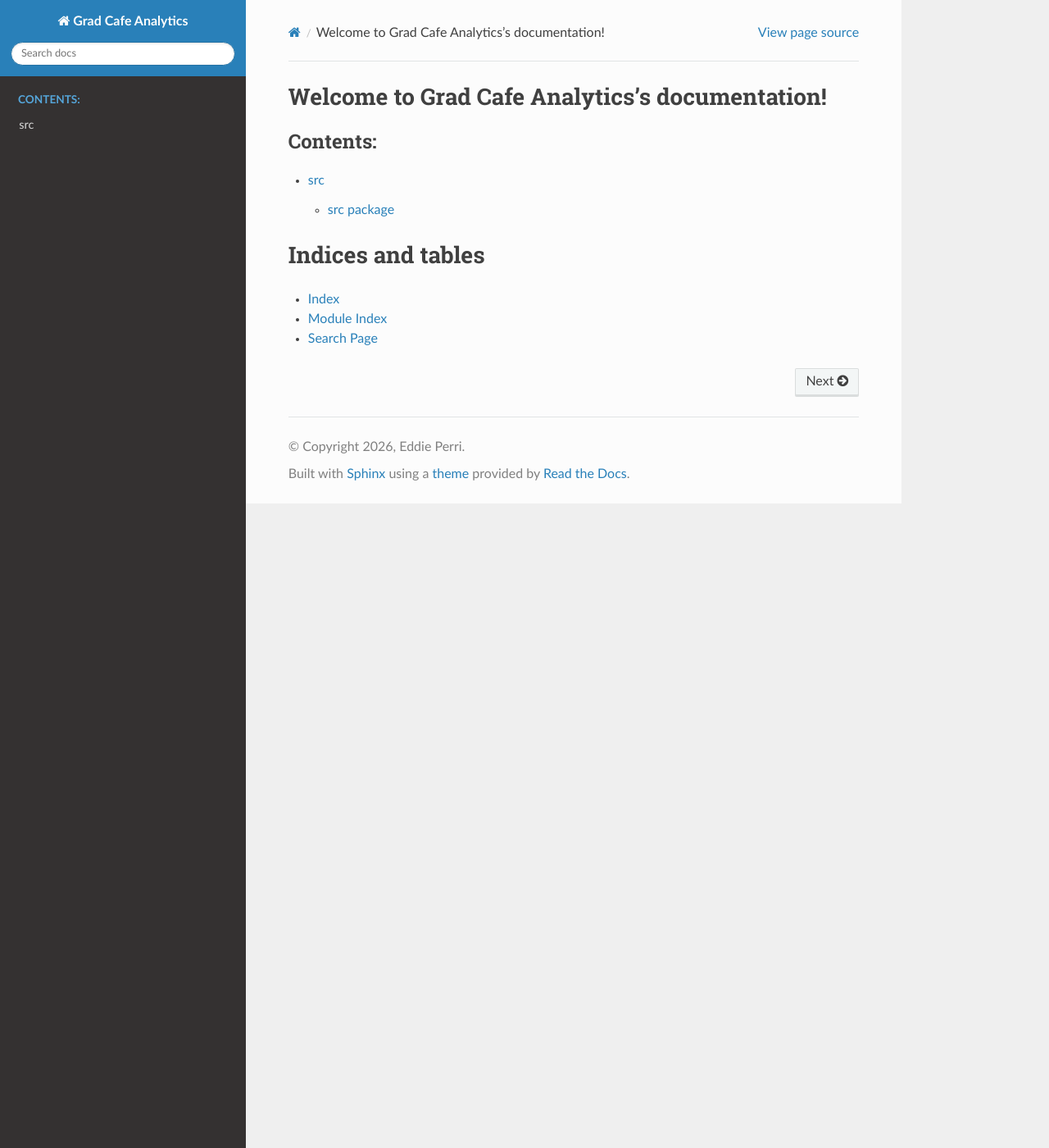
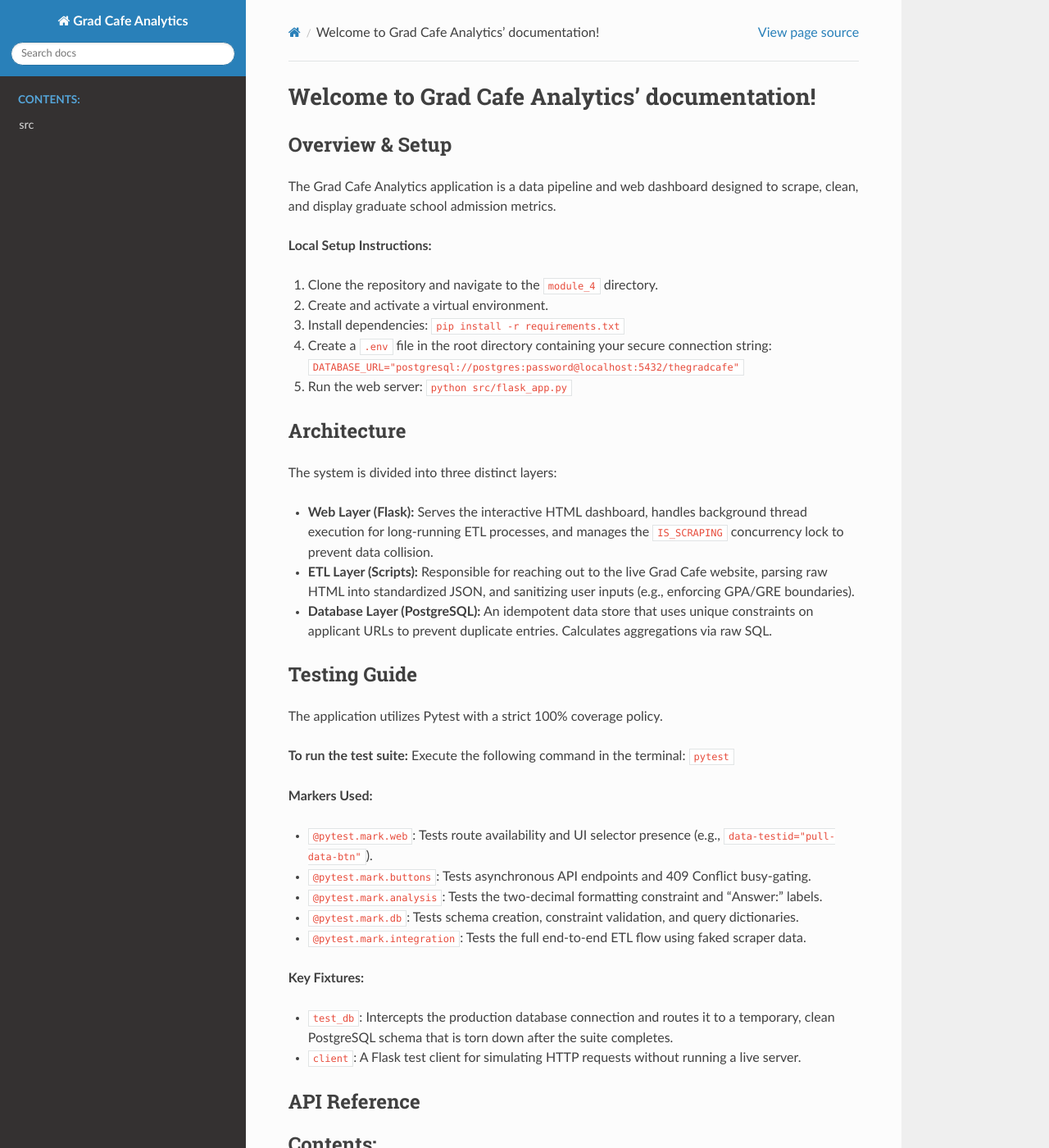
Before and after one commit to eddieperri/jhu_software_concepts, a Sphinx documentation site: the page built from module_4/docs/source/index.rst, in a window 1280 px wide and 1400 px high. Shown: the whole window at 82% size. Built offline with Sphinx 7.4.7 and the Read the Docs theme 3.1.0, drawn with Linux system fonts in a browser that asks for light colours.

Commit message:
Enhance documentation and application structure
- Added detailed setup instructions to README.md and index.rst
- Introduced a home redirect route in flask_app.py
- Updated .env file instructions for database configuration
- Implemented a test for home redirect functionality in test_flask_page.py

```diff
--- a/module_4/docs/source/index.rst
+++ b/module_4/docs/source/index.rst
@@ -1,18 +1,54 @@
-.. Grad Cafe Analytics documentation master file, created by
-   sphinx-quickstart on Fri Jun 12 22:41:07 2026.
-   You can adapt this file completely to your liking, but it should at least
-   contain the root `toctree` directive.
+Welcome to Grad Cafe Analytics' documentation!
+==============================================
 
-Welcome to Grad Cafe Analytics's documentation!
-===============================================
+Overview & Setup
+----------------
+The Grad Cafe Analytics application is a data pipeline and web dashboard designed to scrape, clean, and display graduate school admission metrics.
 
+**Local Setup Instructions:**
+
+1. Clone the repository and navigate to the ``module_4`` directory.
+2. Create and activate a virtual environment.
+3. Install dependencies: ``pip install -r requirements.txt``
+4. Create a ``.env`` file in the root directory containing your secure connection string:
+   ``DATABASE_URL="postgresql://postgres:password@localhost:5432/thegradcafe"``
+5. Run the web server: ``python src/flask_app.py``
+
+Architecture
+------------
+The system is divided into three distinct layers:
+
+* **Web Layer (Flask):** Serves the interactive HTML dashboard, handles background thread execution for long-running ETL processes, and manages the ``IS_SCRAPING`` concurrency lock to prevent data collision.
+* **ETL Layer (Scripts):** Responsible for reaching out to the live Grad Cafe website, parsing raw HTML into standardized JSON, and sanitizing user inputs (e.g., enforcing GPA/GRE boundaries).
+* **Database Layer (PostgreSQL):** An idempotent data store that uses unique constraints on applicant URLs to prevent duplicate entries. Calculates aggregations via raw SQL.
+
+Testing Guide
+-------------
+The application utilizes Pytest with a strict 100% coverage policy.
+
+**To run the test suite:**
+Execute the following command in the terminal: ``pytest``
+
+**Markers Used:**
+
+* ``@pytest.mark.web``: Tests route availability and UI selector presence (e.g., ``data-testid="pull-data-btn"``).
+* ``@pytest.mark.buttons``: Tests asynchronous API endpoints and 409 Conflict busy-gating.
+* ``@pytest.mark.analysis``: Tests the two-decimal formatting constraint and "Answer:" labels.
+* ``@pytest.mark.db``: Tests schema creation, constraint validation, and query dictionaries.
+* ``@pytest.mark.integration``: Tests the full end-to-end ETL flow using faked scraper data.
+
+**Key Fixtures:**
+
+* ``test_db``: Intercepts the production database connection and routes it to a temporary, clean PostgreSQL schema that is torn down after the suite completes.
+* ``client``: A Flask test client for simulating HTTP requests without running a live server.
+
+API Reference
+-------------
 .. toctree::
    :maxdepth: 2
    :caption: Contents:
 
    modules
-
-
 
 Indices and tables
 ==================
```
Also changed, not shown: module_4/README.md, 3 other files.
